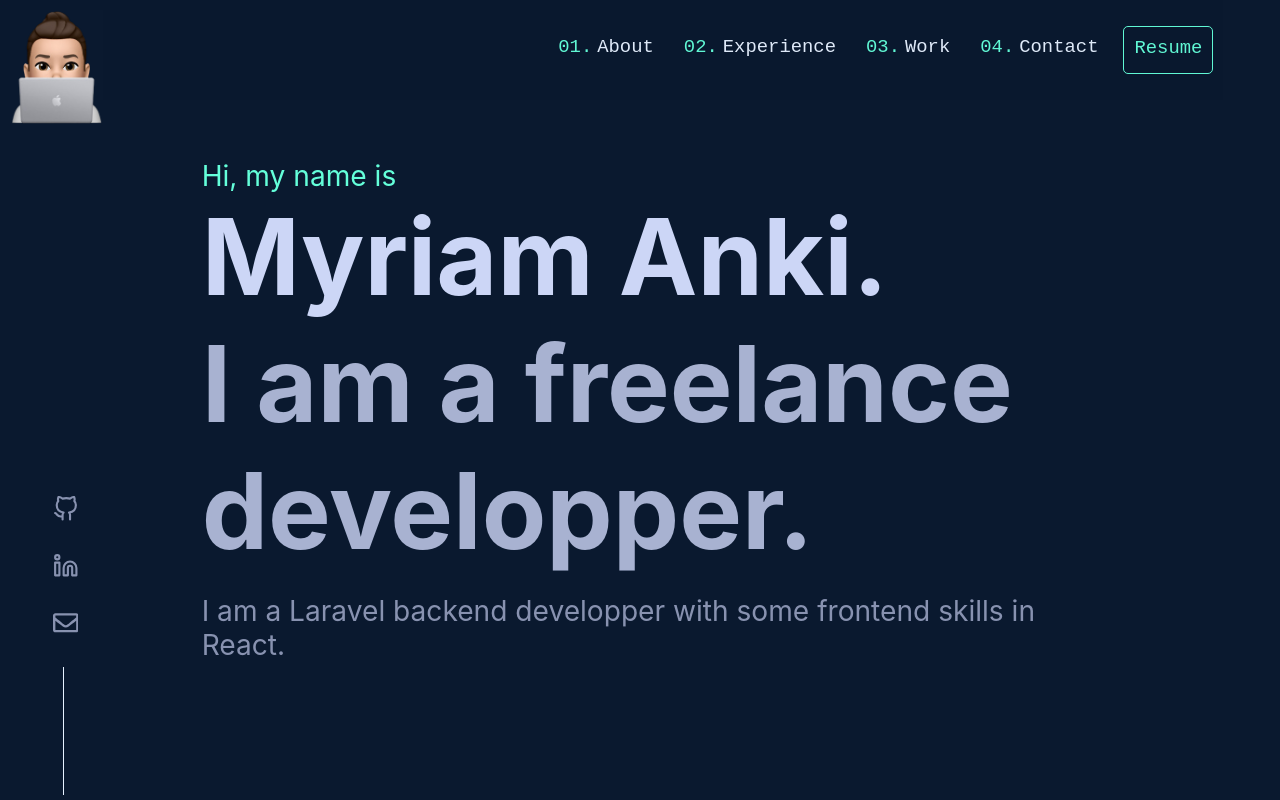
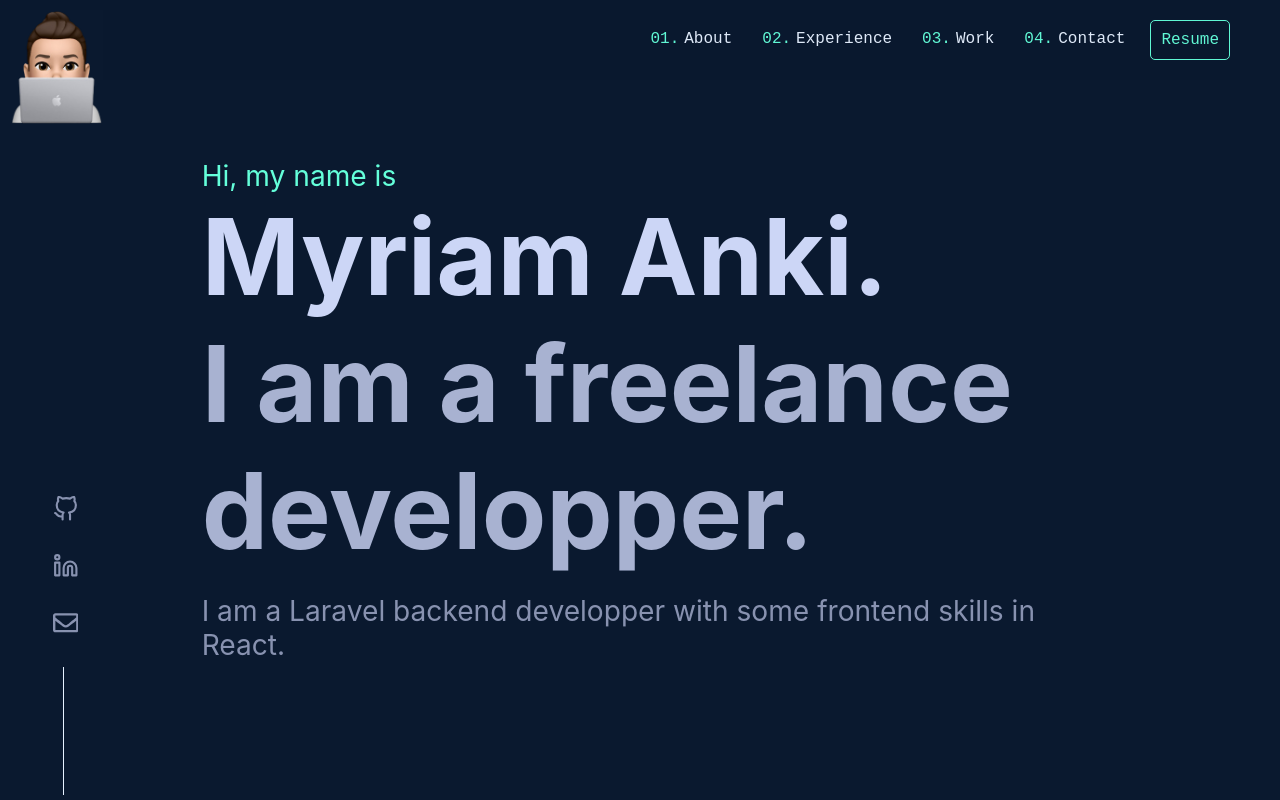
Before and after one commit to manki23/manki23.github.io, a React (Create React App) app: page / in a window 1280 px wide. Shown: the top 800 px of the page. Built offline with nearby package versions, Linux system fonts and the light colour scheme.

Commit message:
MOD: header and footer scss

```diff
--- a/src/components/pages/ExperiencePage.js
+++ b/src/components/pages/ExperiencePage.js
@@ -18,7 +18,7 @@ const JobContent = ({
       <h3>
         {title}{" "}
         <a href={companyLink} target="_blank">
-          @{companyName}
+          @ {companyName}
         </a>
       </h3>
       <p>{timeframe}</p>
--- a/src/components/shared/Footer.js
+++ b/src/components/shared/Footer.js
@@ -5,12 +5,12 @@ const Footer = () => {
   return (
     <footer className="footer-container">
       <p>
-        Disclaimer: I did not create the design of this website. It was
+        Disclaimer: I did not create the design of this website. <br /> It was
         inspired by{" "}
         <a target="_blank" href="https://brittanychiang.com/">
           Brittany Chiang portfolio
         </a>
-        . If you liked this design, please check her work.
+        .<br />If you liked this design, please check out her work.
       </p>
     </footer>
   );
--- a/src/styles/shared/Header.scss
+++ b/src/styles/shared/Header.scss
@@ -5,15 +5,15 @@
     flex-direction: row-reverse;
     position: fixed;
     right: 0;
-    margin-right: 3em;
-    padding-top: 2vh;
-    padding-bottom: 2vh;
+    margin-right: 40px;
+    padding-top: 10px;
+    padding-bottom: 10px;
     font-family: monospace;
-    font-size: 1.2em;
+    font-size: 16px;
     z-index: 2;
     top: 0;
     width: 100vw;
-    height: 100px;
+    height: 80px;
     background-color: $appNavyColor;
     opacity: 0.97;
     backdrop-filter: blur(5px);
```
